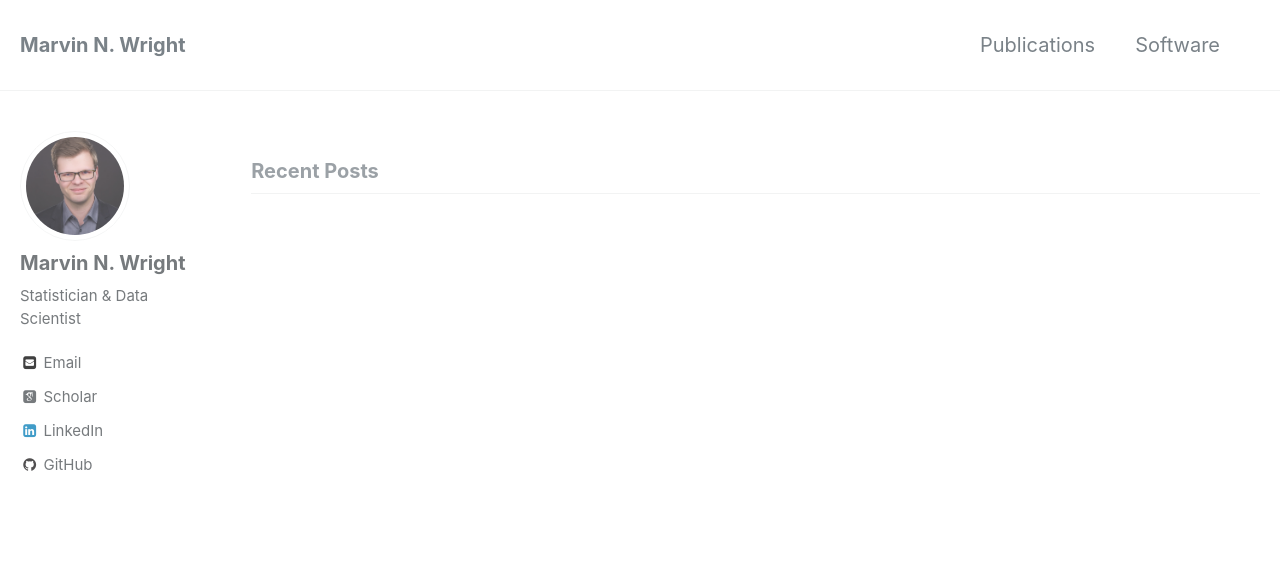
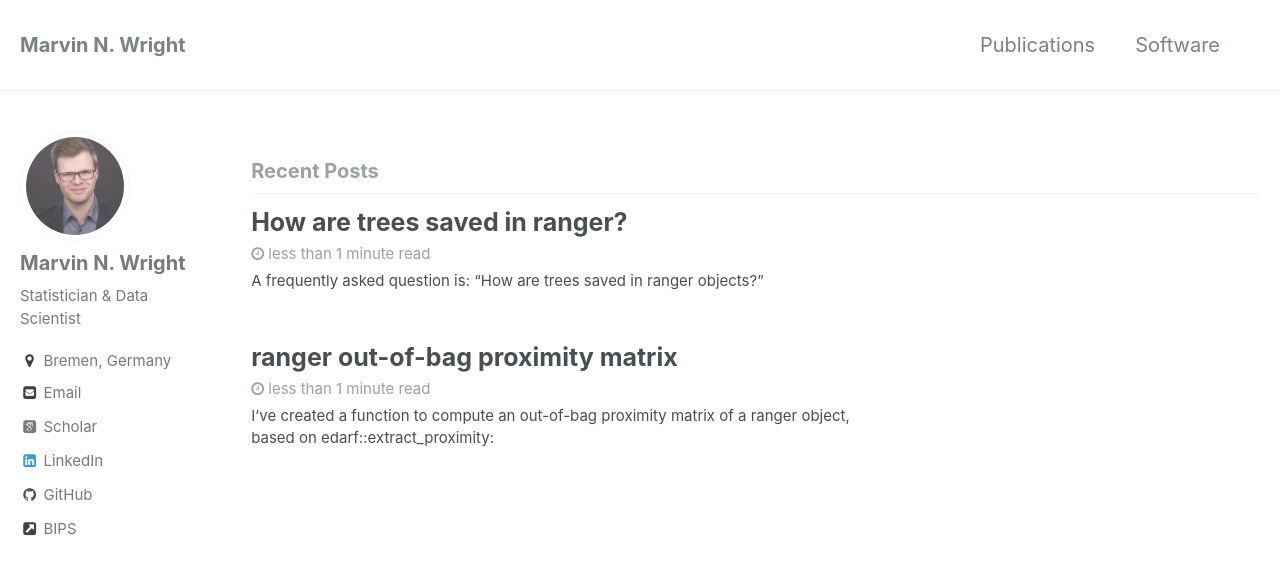
Before and after one commit to mnwright/mnwright.github.io, a Jekyll site: the page built from index.html, in a window 1280 px wide and 900 px high. Shown: the top 575 px of the window. Built offline with Jekyll 4.4.1, drawn with Linux system fonts in a browser that asks for light colours; some web fonts are replaced; the list of posts is cut into pages by our own code; part of the change alters nothing that is shown.

Commit message:
add blog posts

````diff
--- a/_config.yml
+++ b/_config.yml
@@ -18,9 +18,9 @@ teaser                   : # path of fallback teaser image, e.g. "/assets/images
 # breadcrumbs            : false # true, false (default)
 words_per_minute         : 200
 comments:
-  provider               : # false (default), "disqus", "discourse", "facebook", "google-plus", "staticman", "custom"
+  provider               : "disqus" # false (default), "disqus", "discourse", "facebook", "google-plus", "staticman", "custom"
   disqus:
-    shortname            : # https://help.disqus.com/customer/portal/articles/466208-what-s-a-shortname-
+    shortname            : mnwright # https://help.disqus.com/customer/portal/articles/466208-what-s-a-shortname-
   discourse:
     server               : # https://meta.discourse.org/t/embedding-discourse-comments-via-javascript/31963 , e.g.: meta.discourse.org
   facebook:
@@ -80,7 +80,7 @@ author:
   name             : "Marvin N. Wright"
   avatar           : "/assets/images/marvin_small.jpg"
   bio              : "Statistician & Data Scientist"
-  location         : #"Germany"
+  location         : "Bremen, Germany"
   email            : web@wrig.de
   uri              :
   bitbucket        :
@@ -113,6 +113,7 @@ author:
 include:
   - .htaccess
   - _pages
+  - _posts
 exclude:
   - "*.sublime-project"
   - "*.sublime-workspace"
@@ -237,12 +238,19 @@ compress_html:
 defaults:
   # _posts
   - scope:
-      path: ""
+      path: "_posts"
+      type: posts
+    values:
+      layout: single
+      author_profile: true
+      read_time: true
+      comments: true
+      share: true
+      related: true
+  # _pages
+  - scope:
+      path: "_pages"
       type: pages
     values:
       layout: single
       author_profile: true
-      read_time: # true
-      comments: # true
-      share: true
-      related: true
--- a/_includes/author-profile-custom-links.html
+++ b/_includes/author-profile-custom-links.html
@@ -1,7 +1,6 @@
-<!--
+
   <li>
-    <a href="http://link-to-whatever-social-network.com/user/" itemprop="sameAs">
-      <i class="fa fa-fw" aria-hidden="true"></i> Custom Social Profile Link
+    <a href="https://www.bips-institut.de/en/contact/staff/research-fellow.html?MAid=1110" itemprop="sameAs">
+      <i class="fa fa-fw fa-external-link-square" aria-hidden="true"></i> BIPS
     </a>
   </li>
--->
--- /dev/null
+++ b/_posts/2017-12-14-oob-proximity-matrix.md
@@ -0,0 +1,35 @@
+---
+title:  "ranger out-of-bag proximity matrix"
+date:   2017-12-14
+categories: ranger R
+---
+
+I've created a function to compute an out-of-bag proximity matrix of a ranger object, based on `edarf::extract_proximity`:
+
+```R
+extract_proximity_oob = function(fit, olddata) {
+  pred = predict(fit, olddata, type = "terminalNodes")$predictions
+  prox = matrix(NA, nrow(pred), nrow(pred))
+  ntree = ncol(pred)
+  n = nrow(prox)
+
+  if (is.null(fit$inbag.counts)) {
+    stop("call ranger with keep.inbag = TRUE")
+  }
+
+  # Get inbag counts
+  inbag = simplify2array(fit$inbag.counts)
+
+  for (i in 1:n) {
+    for (j in 1:n) {
+      # Use only trees where both obs are OOB
+      tree_idx = inbag[i, ] == 0 & inbag[j, ] == 0
+      prox[i, j] = sum(pred[i, tree_idx] == pred[j, tree_idx]) / sum(tree_idx)
+    }
+  }
+
+  prox
+}
+```
+
+(taken from https://github.com/imbs-hl/ranger/issues/234)
--- /dev/null
+++ b/_posts/2017-12-14-ranger-forest-object.md
@@ -0,0 +1,17 @@
+---
+title:  "How are trees saved in ranger?"
+date:   2017-12-14
+categories: ranger R
+---
+
+A frequently asked question is: "How are trees saved in ranger objects?"
+
+Answer (taken from https://github.com/imbs-hl/ranger/issues/147):
+
+`child.nodeIDs` is a list containing two vectors for each tree. These are the child node IDs for each node in the tree. The left children in the first vector, the right children in the second vector. The nodeIDs are 0-indexed. However, since the root of a tree (ID 0) cannot be a child, the 0 is used for terminal nodes.
+
+In `split.varIDs` there is a vector for each tree with the splitting variables for each node in the tree. These IDs are 0-indexed, too. If you use the formula interface, the 0-variable should be the outcome. Terminal nodes also have a 0 here.
+
+In `split.values` the splitting values for all nodes are saved. In terminal nodes, the outcome for this node is saved in `split.values`.
+
+Note: A 0 in `split.varIDs` is no sufficient condition for a terminal node. Check `child.nodeIDs` to be sure.
````
